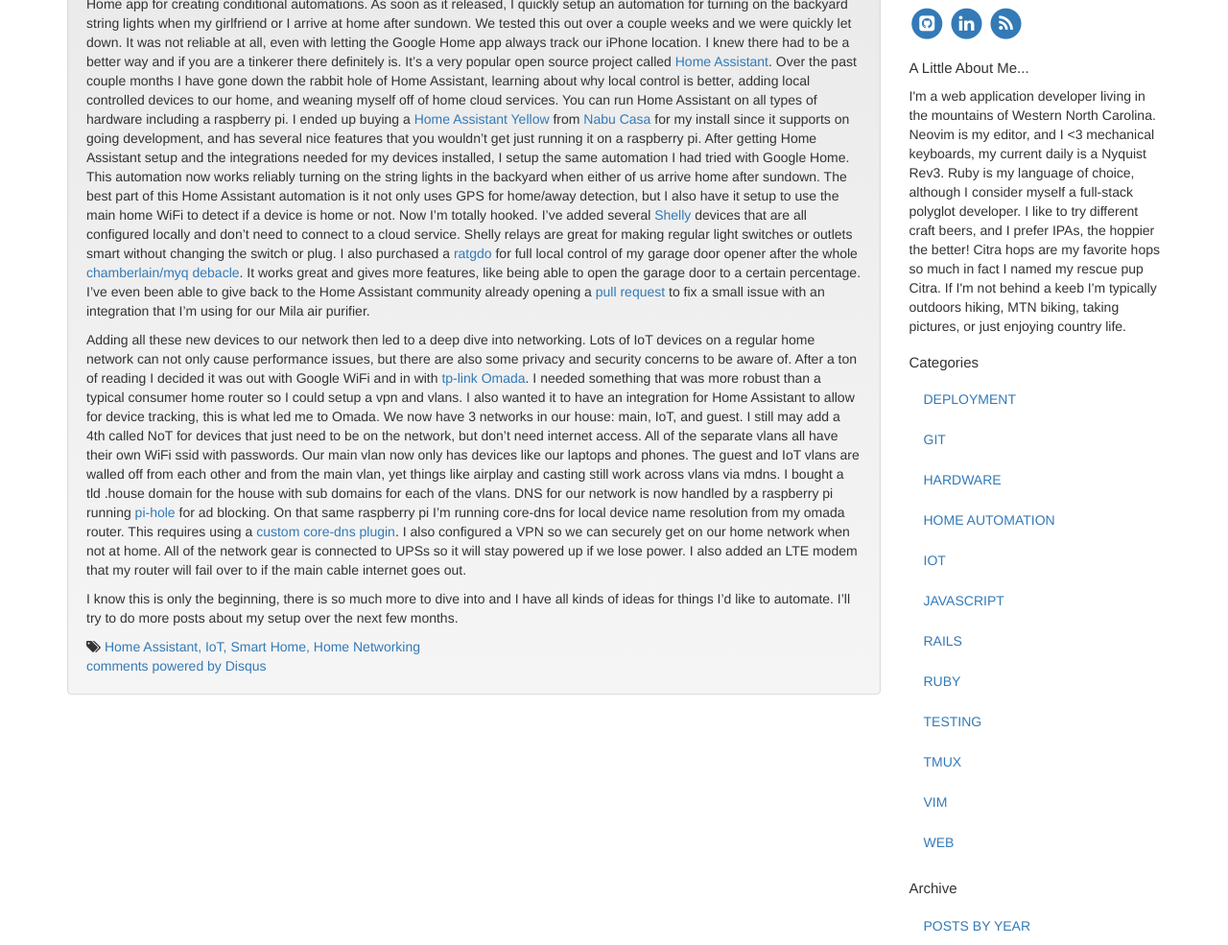
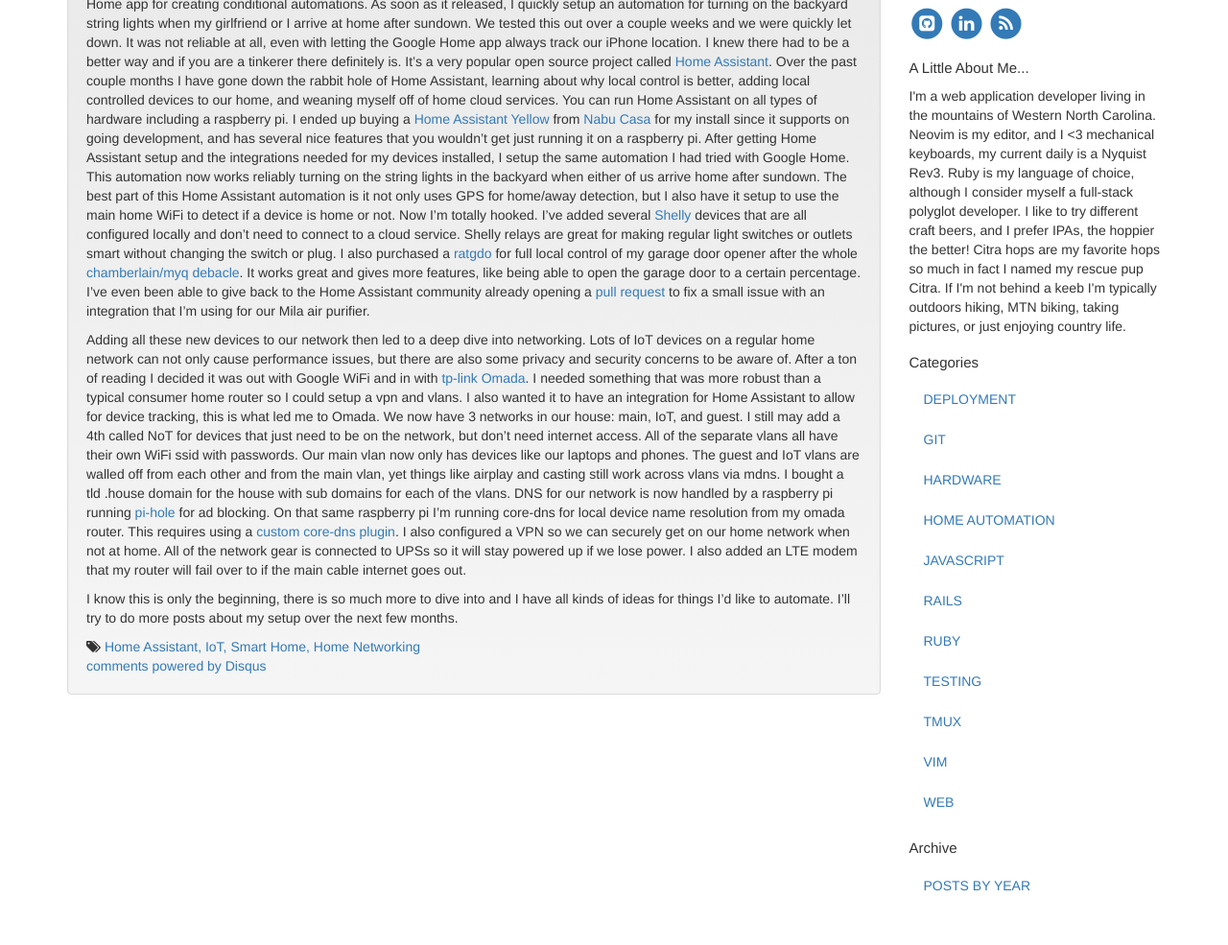
Before and after one commit to danielnolan/danielnolan.github.com, a Jekyll site: the page built from _posts/2023-12-28-the-winter-deep-dive-into-iot.md, in a window 1280 px wide and 1249 px high, cut to the strip 264-1249 px from the top of the window. Shown: the whole strip at 96% size. Built offline with Jekyll 4.4.1, drawn with Linux system fonts in a browser that asks for light colours; nearby versions of some CDN libraries; comment, search, counter and statistics services are not loaded.

Commit message:
Update categories

```diff
--- a/_posts/2023-12-28-the-winter-deep-dive-into-iot.md
+++ b/_posts/2023-12-28-the-winter-deep-dive-into-iot.md
@@ -8,7 +8,6 @@
 
 categories:
 - Home Automation
-- IoT
 
 tags:
 - Home Assistant
```
